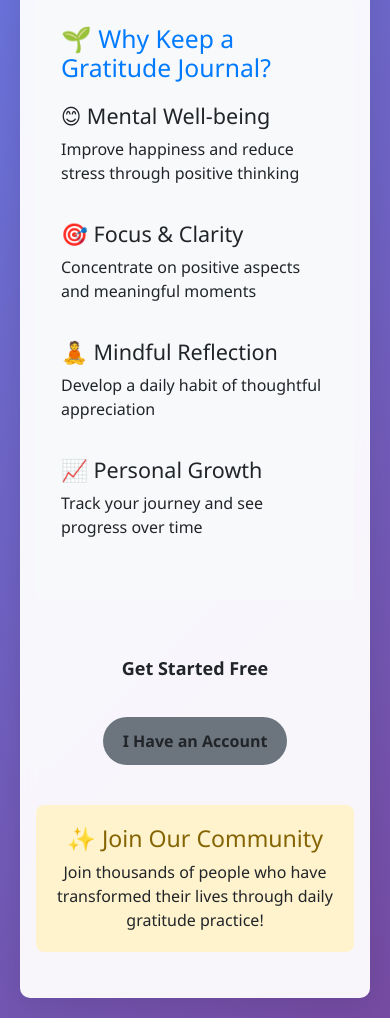
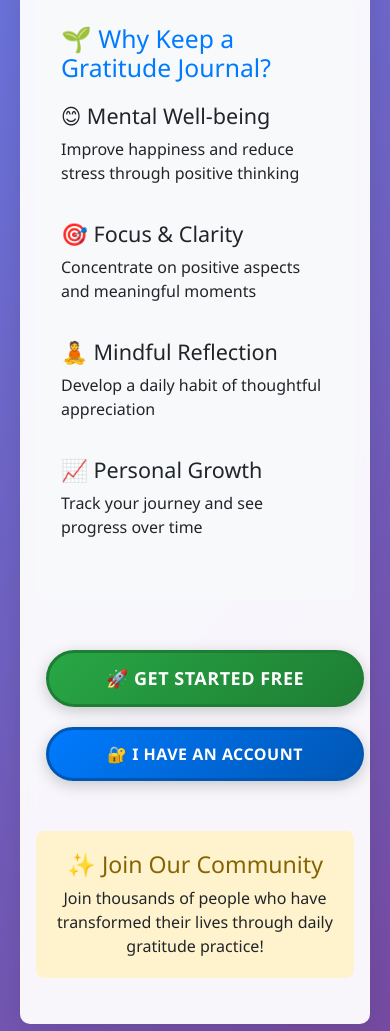
Before and after one commit to FatimahMohamed/Capstone, a Django app: template journal/templates/journal/home.html in a window 390 px wide. Shown: the part 412-1443 px from the top of the page. Run offline with Django 4.2, Linux system fonts and the light colour scheme; the template is opened without the code that fills it, so the values that code supplies are empty; some libraries are stand-ins or nearby versions.

Commit message:
Fix authentication button visibility with prominent styling
- Created comprehensive .btn-auth styling system with gradient backgrounds
- Enhanced Create Account, Login, and Get Started Free buttons
- Added prominent colors: success (green) and primary (blue) gradients
- Implemented hover effects with translateY and enhanced box shadows
- Added emoji icons for improved visual clarity
- Included responsive mobile styles and accessibility focus states
- Updated critical CSS in base.html for immediate button rendering
- Resolved white-on-white visibility issues across authentication flow

UI Impact: Authentication buttons now highly visible with professional
gradient styling, solving user experience issues with button visibility

```diff
--- a/journal/static/journal/css/style.css
+++ b/journal/static/journal/css/style.css
@@ -109,6 +109,7 @@ body {
     font-weight: 600;
     transition: all 0.3s ease;
     border: none;
+    box-shadow: 0 2px 8px rgba(0, 0, 0, 0.1);
 }
 
 .btn:hover {
@@ -118,6 +119,12 @@ body {
 
 .btn-primary {
     background: linear-gradient(135deg, #007bff 0%, #0056b3 100%);
+    color: white;
+}
+
+.btn-primary:hover {
+    background: linear-gradient(135deg, #0056b3 0%, #004085 100%);
+    color: white;
 }
 
 .btn-success {
@@ -131,6 +138,85 @@ body {
 
 .btn-danger {
     background: linear-gradient(135deg, #dc3545 0%, #c82333 100%);
+}
+
+/* Authentication Buttons - Extra Prominent */
+.btn-auth {
+    border-radius: 30px;
+    padding: 15px 30px;
+    font-weight: 700;
+    font-size: 16px;
+    text-transform: uppercase;
+    letter-spacing: 0.5px;
+    transition: all 0.3s ease;
+    border: 3px solid transparent;
+    box-shadow: 0 4px 15px rgba(0, 0, 0, 0.2);
+    text-decoration: none;
+    display: inline-block;
+}
+
+.btn-auth:hover {
+    transform: translateY(-3px);
+    box-shadow: 0 6px 20px rgba(0, 0, 0, 0.25);
+    text-decoration: none;
+}
+
+.btn-auth-primary {
+    background: linear-gradient(135deg, #007bff 0%, #0056b3 100%);
+    color: white;
+    border-color: #0056b3;
+}
+
+.btn-auth-primary:hover {
+    background: linear-gradient(135deg, #0056b3 0%, #004085 100%);
+    color: white;
+    border-color: #004085;
+}
+
+.btn-auth-success {
+    background: linear-gradient(135deg, #28a745 0%, #1e7e34 100%);
+    color: white;
+    border-color: #1e7e34;
+}
+
+.btn-auth-success:hover {
+    background: linear-gradient(135deg, #1e7e34 0%, #155724 100%);
+    color: white;
+    border-color: #155724;
+}
+
+.btn-auth-secondary {
+    background: linear-gradient(135deg, #6c757d 0%, #495057 100%);
+    color: white;
+    border-color: #495057;
+}
+
+.btn-auth-secondary:hover {
+    background: linear-gradient(135deg, #495057 0%, #343a40 100%);
+    color: white;
+    border-color: #343a40;
+}
+
+/* Responsive Button Styles */
+@media (max-width: 768px) {
+    .btn-auth {
+        padding: 12px 25px;
+        font-size: 14px;
+        width: 100%;
+        margin: 10px 0;
+        text-align: center;
+    }
+
+    .btn-auth + .btn-auth {
+        margin-top: 15px;
+    }
+}
+
+/* Button Focus States for Accessibility */
+.btn-auth:focus,
+.btn:focus {
+    outline: 3px solid rgba(0, 123, 255, 0.5);
+    outline-offset: 2px;
 }
 
 /* Badge Styling */
--- a/journal/templates/journal/base.html
+++ b/journal/templates/journal/base.html
@@ -75,6 +75,38 @@
         }
         .btn-primary { background-color: #667eea; color: white; }
         .btn-primary:hover { background-color: #5a67d8; color: white; }
+        /* Critical authentication button styles for immediate rendering */
+        .btn-auth {
+            background: linear-gradient(135deg, #667eea 0%, #764ba2 100%);
+            color: white;
+            border: none;
+            border-radius: 30px;
+            padding: 15px 30px;
+            font-weight: 600;
+            text-transform: uppercase;
+            letter-spacing: 1px;
+            transition: all 0.3s ease;
+            box-shadow: 0 4px 15px rgba(102, 126, 234, 0.4);
+        }
+        .btn-auth:hover {
+            transform: translateY(-3px);
+            box-shadow: 0 8px 25px rgba(102, 126, 234, 0.6);
+            color: white;
+        }
+        .btn-auth-success {
+            background: linear-gradient(135deg, #28a745 0%, #1e7e34 100%);
+            box-shadow: 0 4px 15px rgba(40, 167, 69, 0.4);
+        }
+        .btn-auth-success:hover {
+            box-shadow: 0 8px 25px rgba(40, 167, 69, 0.6);
+        }
+        .btn-auth-primary {
+            background: linear-gradient(135deg, #007bff 0%, #0056b3 100%);
+            box-shadow: 0 4px 15px rgba(0, 123, 255, 0.4);
+        }
+        .btn-auth-primary:hover {
+            box-shadow: 0 8px 25px rgba(0, 123, 255, 0.6);
+        }
         /* Loading state for non-critical resources */
         .loading-fonts .fas, .loading-fonts .fab, .loading-fonts .far {
             display: inline-block;
--- a/journal/templates/journal/home.html
+++ b/journal/templates/journal/home.html
@@ -63,9 +63,9 @@
         </div>
     </div>
 
-    <div style="text-align: center; margin: 30px 0;">
-        <a href="{% url 'journal:register' %}" class="btn" style="font-size: 18px; padding: 15px 25px; margin: 10px;">Get Started Free</a>
-        <a href="{% url 'journal:login' %}" class="btn" style="background-color: #6c757d; font-size: 16px; padding: 12px 20px; margin: 10px;">I Have an Account</a>
+    <div style="text-align: center; margin: 40px 0;">
+        <a href="{% url 'journal:register' %}" class="btn btn-auth btn-auth-success" style="font-size: 18px; margin: 10px;">🚀 Get Started Free</a>
+        <a href="{% url 'journal:login' %}" class="btn btn-auth btn-auth-primary" style="font-size: 16px; margin: 10px;">🔐 I Have an Account</a>
     </div>
 
     <div style="background-color: #fff3cd; padding: 20px; border-radius: 8px; margin: 30px 0; text-align: center;">
```
Also changed, not shown: journal/templates/journal/login.html (+5 -4 lines), journal/templates/journal/register.html (+5 -4 lines).
